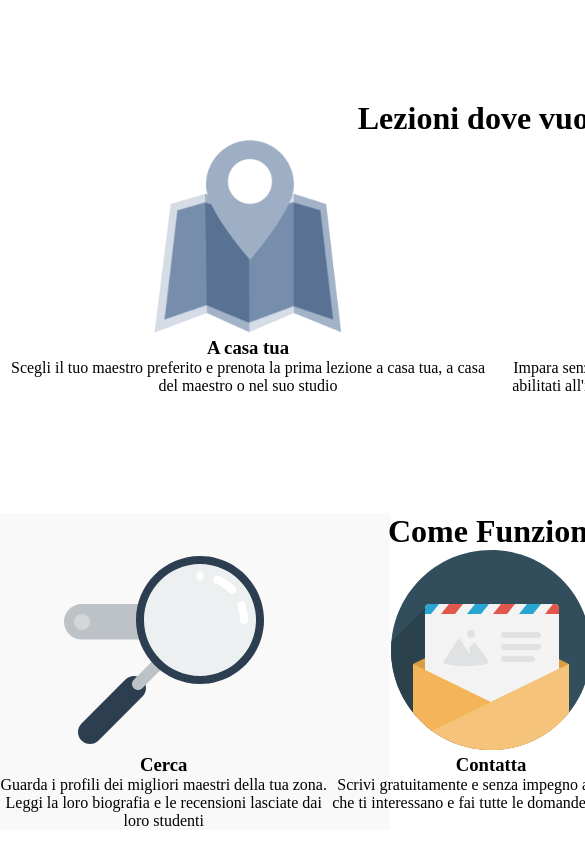
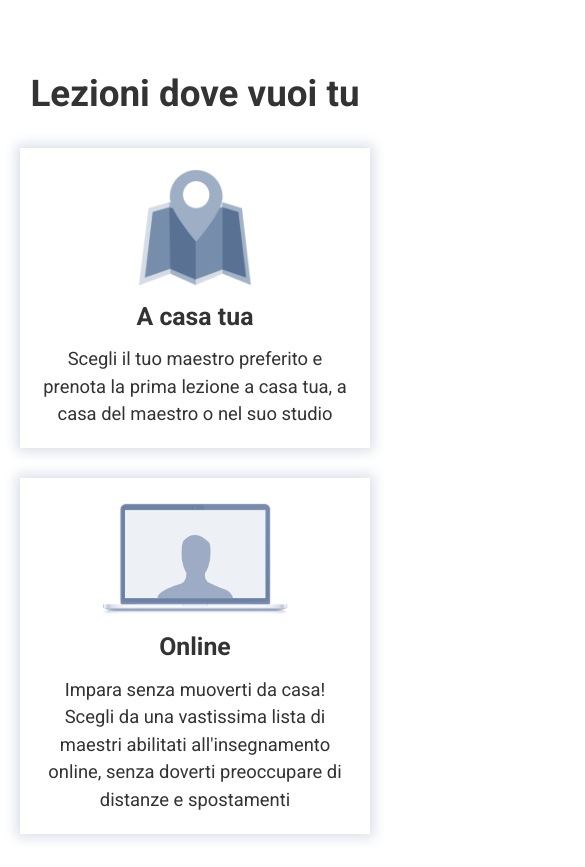
Before and after one commit to alessandro-orlov/html-css-resp-wannabe-12bool, a plain HTML site: page index.html in a window 390 px wide. Shown: the top 867 px of the page, 585 px wide, since content can reach past the window. Drawn offline with Linux system fonts and the light colour scheme.

Commit message:
Lesson section complete

```diff
--- a/12bool.css
+++ b/12bool.css
@@ -2,7 +2,8 @@
 /* BEGIN FRAMEWORK */
 
 /* BEGIN DEBUG */
-.debug .container {
+
+/* .debug .container {
   background-color: red;
 }
 
@@ -14,14 +15,16 @@
 }
 
 .debug .container [class*="col-"]> .container {
-  height: 100%; /* Important */
+  height: 100%;
 }
+
 
 .container [class*="col-"]> .container [class*="col-"] {
   background-color: #f07f80;
   border: 1px solid #fff;
-  height: 100%; /* Important */
-}
+  height: 100%;
+} */
+
 /* END DEBUG */
 
 /* BEGIN COMMON RULES */
@@ -79,7 +82,7 @@
 }
 
 /* MEDIUM DEVICE MEDIA QUERY  */
-@media screen and (min-width:480px) and (max-width:992) {
+@media screen and (min-width:480px) and (max-width:992px) {
   .col-md-1    { width: calc((100%/12) * 1); }
   .col-md-2    { width: calc((100%/12) * 2); }
   .col-md-3    { width: calc((100%/12) * 3); }
--- a/index.html
+++ b/index.html
@@ -3,48 +3,87 @@
   <head>
     <meta charset="utf-8">
     <meta name="viewport" content="width=device-width, initial-scale=1.0">
+    <link href="https://fonts.googleapis.com/css2?family=Roboto:ital,wght@0,300;0,400;0,500;0,700;1,300;1,400&display=swap" rel="stylesheet">
     <link rel="stylesheet" href="12bool.css">
     <link rel="stylesheet" href="style.css">
     <title>Boolean aCademy</title>
   </head>
   <body>
+    <!-- Begin container LEZIONI -->
     <div id="lezioni" class="container">
+      <div class="col-lg-12">
 
+        <!-- begin row -->
         <div class="row">
+
           <h1>Lezioni dove vuoi tu</h1>
-        <div class="left">
+
+          <!-- Begin "left" column -->
+          <div class="col-lg-6 col-md-6 col-xs-12">
+
+            <div class="lesson-block">
               <img src="img/icon/maps.png" alt="">
               <h3>A casa tua</h3>
               Scegli il tuo maestro preferito e prenota la prima lezione a casa tua, a casa del maestro o nel suo studio
             </div>
-        <div class="right">
+
+          </div>
+          <!-- End "left" column -->
+
+          <!-- Begin "right" column -->
+          <div class="col-lg-6 col-md-6 col-xs-12">
+
+            <div class="lesson-block">
               <img src="img/icon/screen.png" alt="">
               <h3>Online</h3>
               Impara senza muoverti da casa! Scegli da una vastissima lista di maestri abilitati all'insegnamento online, senza doverti preoccupare di distanze e spostamenti
             </div>
+
+          </div>
+          <!-- End "right" column -->
+
+        </div>
+          <!-- end row -->
+
       </div>
     </div>
+    <!-- End container LEZIONI-->
 
+    <!-- Begin container STEPS -->
     <div id="steps" class="container grey">
+      <!-- <div class="col-lg-12"> -->
+
+        <!-- begin row -->
         <div class="row">
+
           <h1>Come Funziona</h1>
-        <div class="left">
+
+          <div class="container">
+          <div class="col-lg-4 col-md-12">
             <img src="img/search.svg" alt="">
             <h3>Cerca</h3>
             Guarda i profili dei migliori maestri della tua zona. Leggi la loro biografia e le recensioni lasciate dai loro studenti
           </div>
-        <div class="central">
+
+          <div class="col-lg-4 col-md-12">
             <img src="img/letter.svg" alt="">
             <h3>Contatta</h3>
             Scrivi gratuitamente e senza impegno ai maestri che ti interessano e fai tutte le domande che vuoi!
           </div>
-        <div class="right">
+
+          <div class="col-lg-4 col-md-12">
             <img src="img/male.svg" alt="">
             <h3>Inizia a Suonare</h3>
             Acquista un pacchetto di lezioni! Vuoi cambiare maestro? Le lezioni acquistate valgono con tutti i più di 1400 maestri Cademi!
           </div>
           </div>
+
         </div>
+        <!-- end row -->
+
+      <!-- </div> -->
+    </div>
+    <!-- END container STEPS -->
 
     <div id="why" class="container grey">
       <div class="row">
--- a/style.css
+++ b/style.css
@@ -1,16 +1,16 @@
 .row {
-  width: 992px;
+  max-width: 992px;
   margin-left: auto;
   margin-right: auto;
   margin-top: 100px;
 }
 
 /* BLOCCO LEZIONI */
-#lezioni .row>.left,
+/* #lezioni .row>.left,
 #lezioni .row>.right {
   width: 50%;
   float: left;
-}
+} */ /* USELESS STUFF */
 
 #lezioni .row img {
   /* per centrare orizzontalmente */
@@ -24,12 +24,12 @@
 }
 
 /* BLOCCO STEPS */
-#steps .row>.left,
+/* #steps .row>.left,
 #steps .row>.central,
 #steps .row>.right {
   float: left;
   width: 33%;
-}
+} */ /* USELESS STUFF */
 
 #steps {
   text-align: center;
@@ -40,12 +40,12 @@
   text-align: center;
 }
 
-#why .row>.first,
+/* #why .row>.first,
 #why .row>.second,
 #why .row>.third {
   width: 100%;
   margin-top: 80px;
-}
+} */ /* USELESS STUFF */
 
 #why .row img {
   background-color: #428bca;
@@ -68,6 +68,63 @@ img {
   height: 200px;
 }
 
-.clear {
+/* .clear {
   clear: both;
+} */ /* USELESS STUFF */
+
+
+/*=================*/
+/* MAX WIDTH 992px */
+@media screen and (max-width:992px) {
+
+  /* lezioni @ max 992px */
+  .row {
+    width: 100%;
+    padding: 20px;
+    line-height: 1.5em;
+    font-size: 1.15em;
+    margin-top: 50px;
+    font-family: 'Roboto', sans-serif;
+    color: #333;
+  }
+
+  .row h1 {
+    margin: 10px auto 40px;
+    font-size: 2em;
+  }
+  .row h3 {
+    margin: 15px auto;
+    font-size: 1.35em;
+  }
+
+
+  #lezioni .row .lesson-block {
+    padding: 20px;
+    margin-bottom: 30px;
+  }
+
+  #lezioni .row img {
+    height: 150px;
+  }
+
 }
+
+/*=================*/
+/* MAX WIDTH 560px */
+@media screen and (max-width:610px) {
+  #lezioni .row img {
+    height: 120px;
+  }
+}
+
+/*=================*/
+/* MAX WIDTH 480px */
+@media all and (max-width:480px){
+  #lezioni .row .lesson-block {
+    box-shadow: 0px 0px 12px 4px #dbe1e9;
+  }
+
+  #lezioni .row img {
+    height: 120px;
+  }
+}
```
Lines whose indentation alone changed are shown as unchanged.
